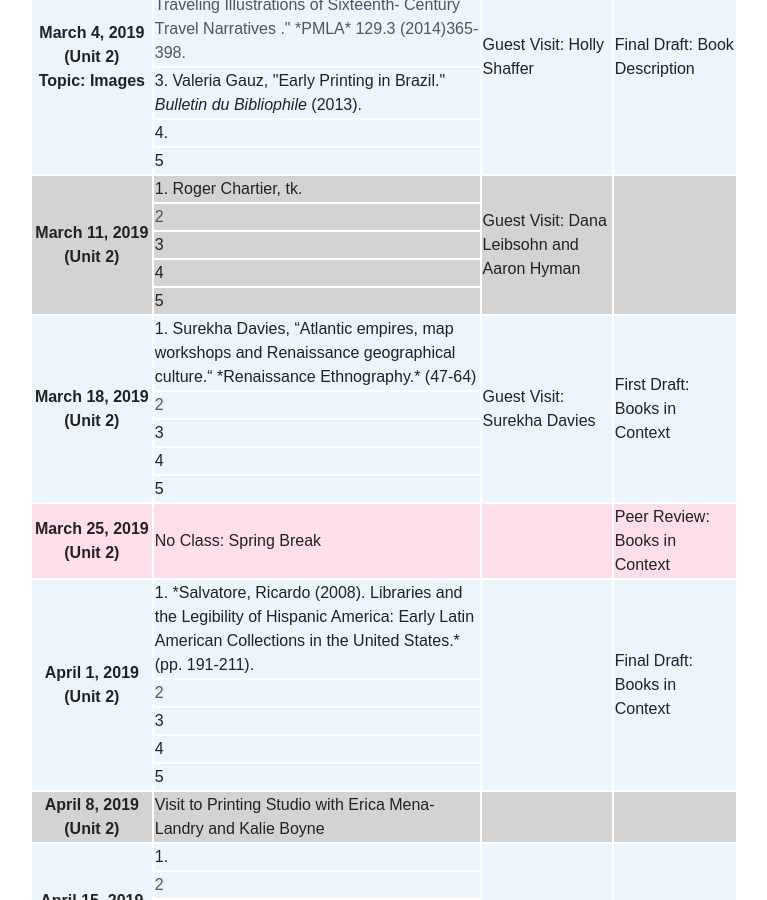
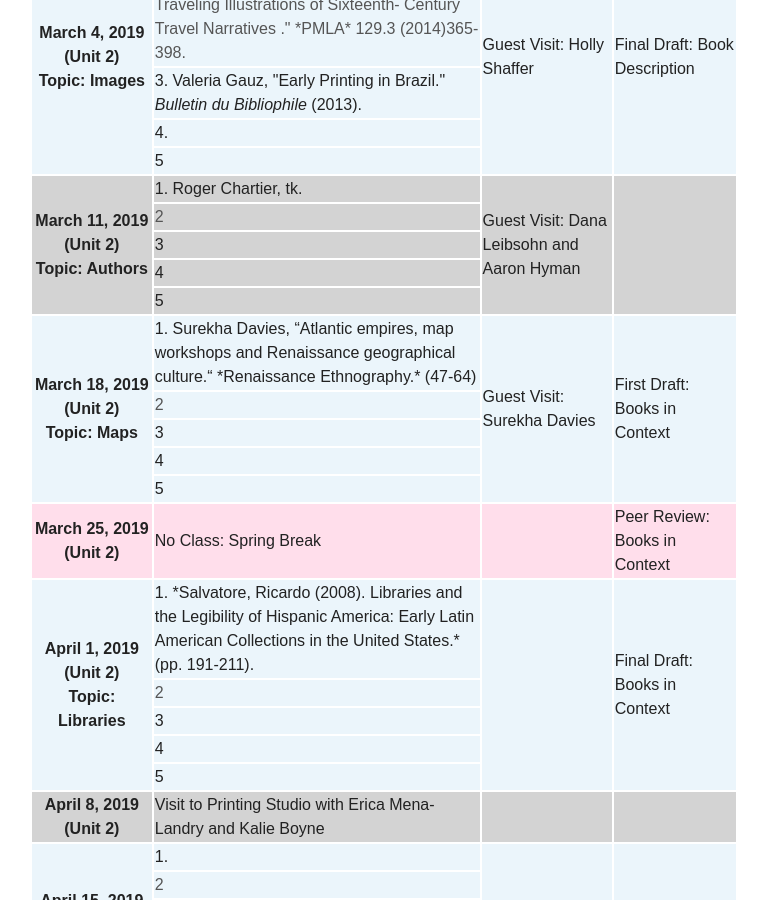
Before and after one commit to halperta/2019-bookhistory, a Jekyll site: the page built from schedule/index.md, in a window 1280 px wide and 900 px high, scrolled down 1979 px. Shown: the whole window, without its empty margins (256-1023 px from the left). Built offline with Jekyll 4.4.1, drawn with Linux system fonts in a browser that asks for light colours; nearby versions of some CDN libraries.

Commit message:
new topics

```diff
--- a/schedule/index.md
+++ b/schedule/index.md
@@ -132,7 +132,7 @@ All readings are available either through the links on this website, or through
   </tr>
 
   <tr bgcolor="LightGray">
-    <th rowspan="5">March 11, 2019 (Unit 2)</th>
+    <th rowspan="5">March 11, 2019 (Unit 2) <br> Topic: Authors</th>
       <td> 1. Roger Chartier, tk. </td>
       <td rowspan="5"> Guest Visit: <a href="https://www.smith.edu/academics/faculty/dana-leibsohn">Dana Leibsohn</a> and <a href="https://arthist.jhu.edu/directory/aaron-m-hyman/">Aaron Hyman</a></td>
       <td rowspan="5">  </td>
@@ -151,7 +151,7 @@ All readings are available either through the links on this website, or through
   </tr>
 
   <tr bgcolor="#EBF5FB">
-    <th rowspan="5">March 18, 2019 (Unit 2)</th>
+    <th rowspan="5">March 18, 2019 (Unit 2) <br> Topic: Maps</th>
      <td> 1. Surekha Davies, “Atlantic empires, map workshops and Renaissance geographical culture.“ *Renaissance Ethnography.* (47-64)</td>
     <td rowspan="5"><a href="http://www.surekhadavies.org/"> Guest Visit: Surekha Davies </a> </td>
     <td rowspan="5"> First Draft: Books in Context </td>
@@ -189,7 +189,7 @@ All readings are available either through the links on this website, or through
   </tr> -->
 
   <tr bgcolor="#EBF5FB">
-    <th rowspan="5">April 1, 2019 (Unit 2)</th>
+    <th rowspan="5">April 1, 2019 (Unit 2) <br> Topic: Libraries</th>
    <td> 1. *Salvatore, Ricardo (2008). Libraries and the Legibility of Hispanic America: Early Latin American Collections in the United States.* (pp. 191-211).
 </td>
     <td rowspan="5"> </td>
```
